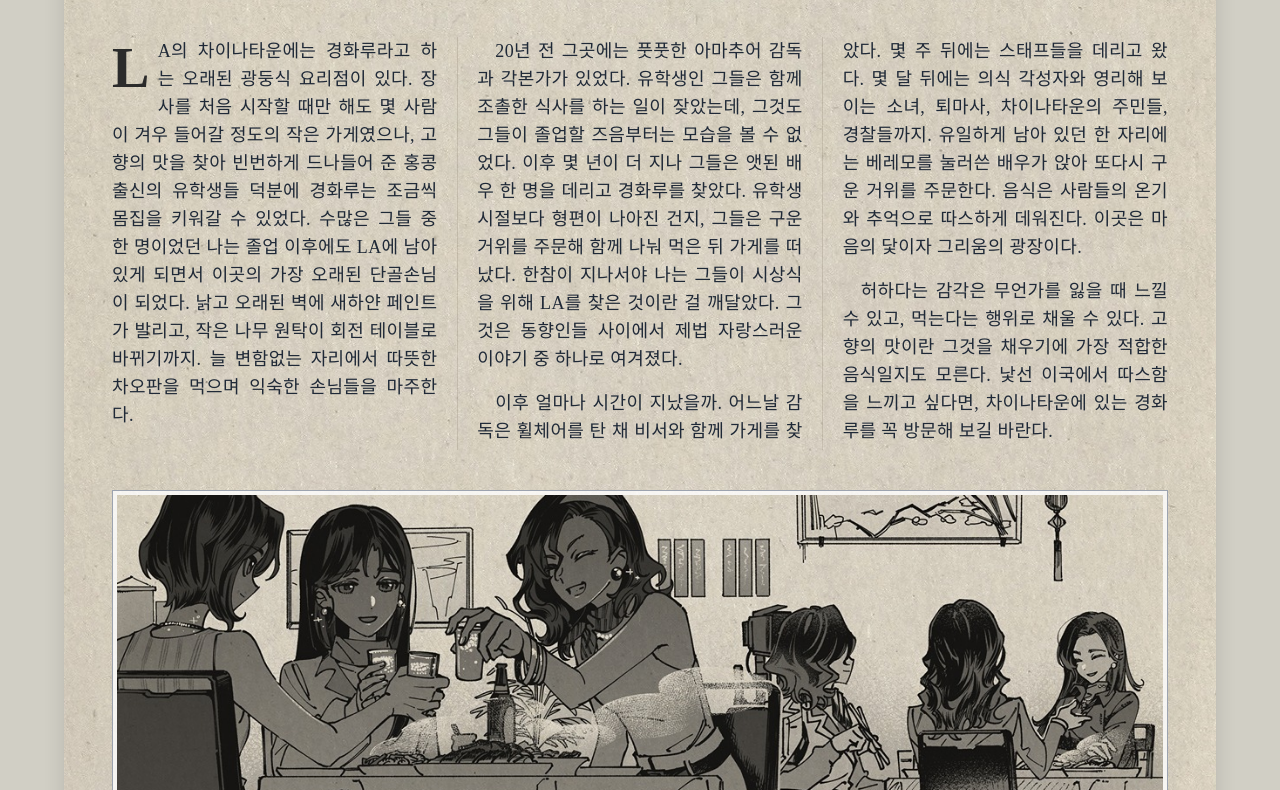
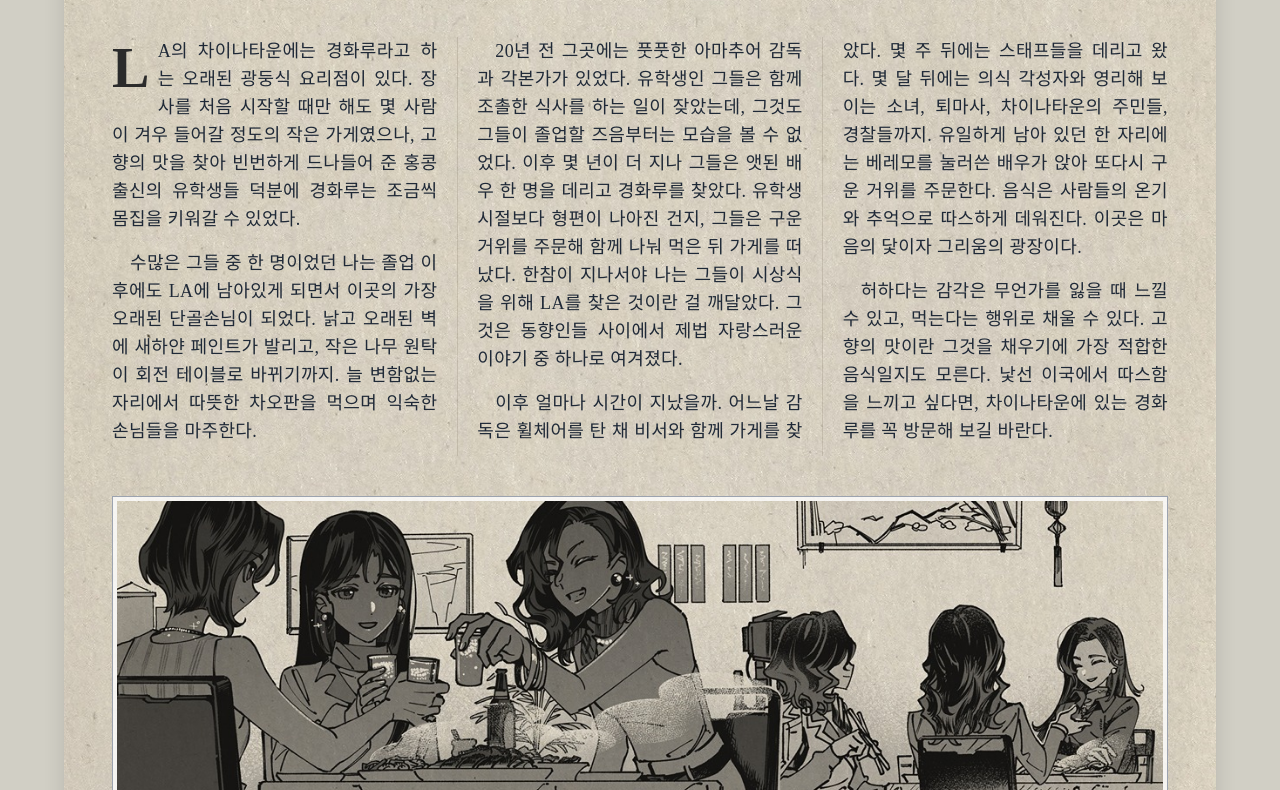
Before and after one commit to YangjangP/scrap-paper-kr, a plain HTML site: page index.html in a window 1280 px wide. Shown: the part 176-966 px from the top of the page. Drawn offline with nearby package versions, Linux system fonts and the light colour scheme; a web font is replaced by a local one.

Commit message:
Update index.html

```diff
--- a/index.html
+++ b/index.html
@@ -130,7 +130,10 @@
         <article>
             <div class="article-content article-text text-base md:text-lg text-gray-800 mb-10">
                 <p class="drop-cap mb-4">
-                    LA의 차이나타운에는 경화루라고 하는 오래된 광둥식 요리점이 있다. 장사를 처음 시작할 때만 해도 몇 사람이 겨우 들어갈 정도의 작은 가게였으나, 고향의 맛을 찾아 빈번하게 드나들어 준 홍콩 출신의 유학생들 덕분에 경화루는 조금씩 몸집을 키워갈 수 있었다. 수많은 그들 중 한 명이었던 나는 졸업 이후에도 LA에 남아있게 되면서 이곳의 가장 오래된 단골손님이 되었다. 낡고 오래된 벽에 새하얀 페인트가 발리고, 작은 나무 원탁이 회전 테이블로 바뀌기까지. 늘 변함없는 자리에서 따뜻한 차오판을 먹으며 익숙한 손님들을 마주한다.
+                    LA의 차이나타운에는 경화루라고 하는 오래된 광둥식 요리점이 있다. 장사를 처음 시작할 때만 해도 몇 사람이 겨우 들어갈 정도의 작은 가게였으나, 고향의 맛을 찾아 빈번하게 드나들어 준 홍콩 출신의 유학생들 덕분에 경화루는 조금씩 몸집을 키워갈 수 있었다.
+                </p>
+                <p class="mb-4">
+                    수많은 그들 중 한 명이었던 나는 졸업 이후에도 LA에 남아있게 되면서 이곳의 가장 오래된 단골손님이 되었다. 낡고 오래된 벽에 새하얀 페인트가 발리고, 작은 나무 원탁이 회전 테이블로 바뀌기까지. 늘 변함없는 자리에서 따뜻한 차오판을 먹으며 익숙한 손님들을 마주한다.
                 </p>
                 <p class="mb-4">
                     20년 전 그곳에는 풋풋한 아마추어 감독과 각본가가 있었다. 유학생인 그들은 함께 조촐한 식사를 하는 일이 잦았는데, 그것도 그들이 졸업할 즈음부터는 모습을 볼 수 없었다. 이후 몇 년이 더 지나 그들은 앳된 배우 한 명을 데리고 경화루를 찾았다. 유학생 시절보다 형편이 나아진 건지, 그들은 구운 거위를 주문해 함께 나눠 먹은 뒤 가게를 떠났다. 한참이 지나서야 나는 그들이 시상식을 위해 LA를 찾은 것이란 걸 깨달았다. 그것은 동향인들 사이에서 제법 자랑스러운 이야기 중 하나로 여겨졌다.
```
